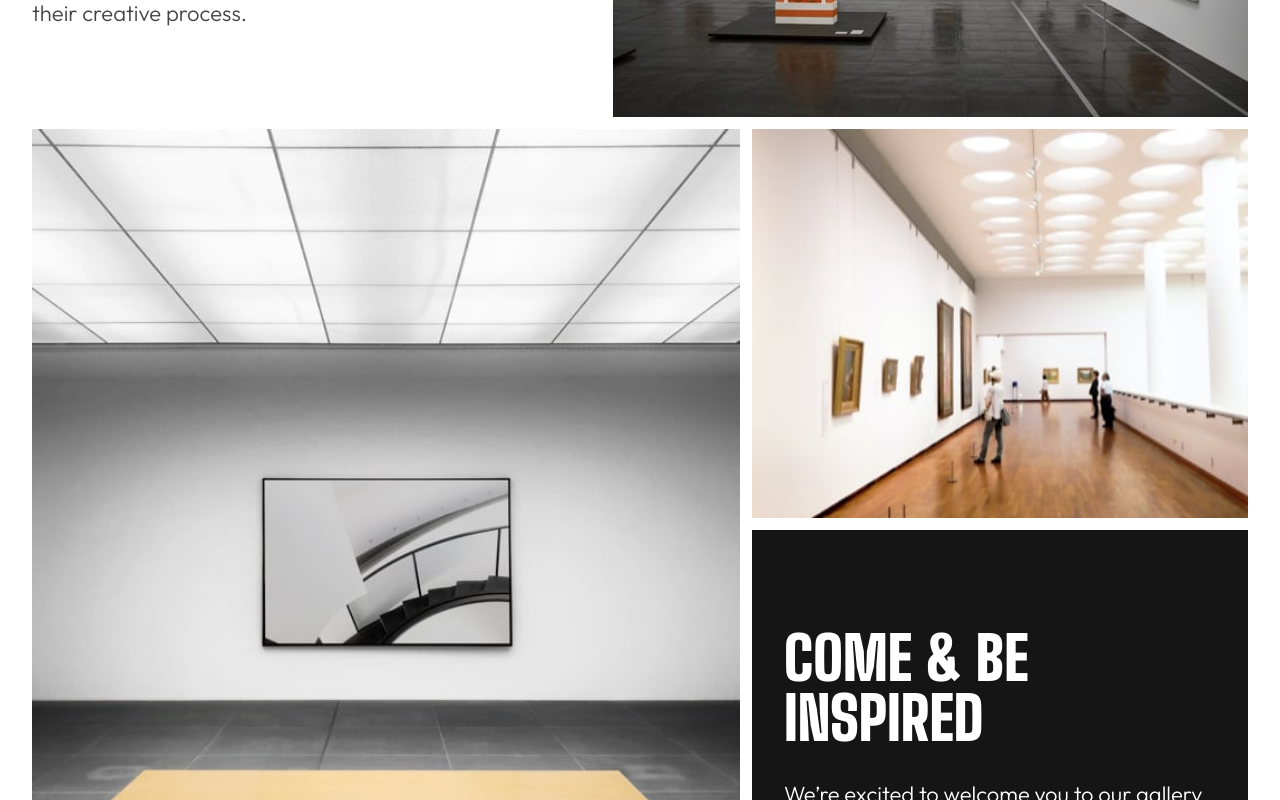
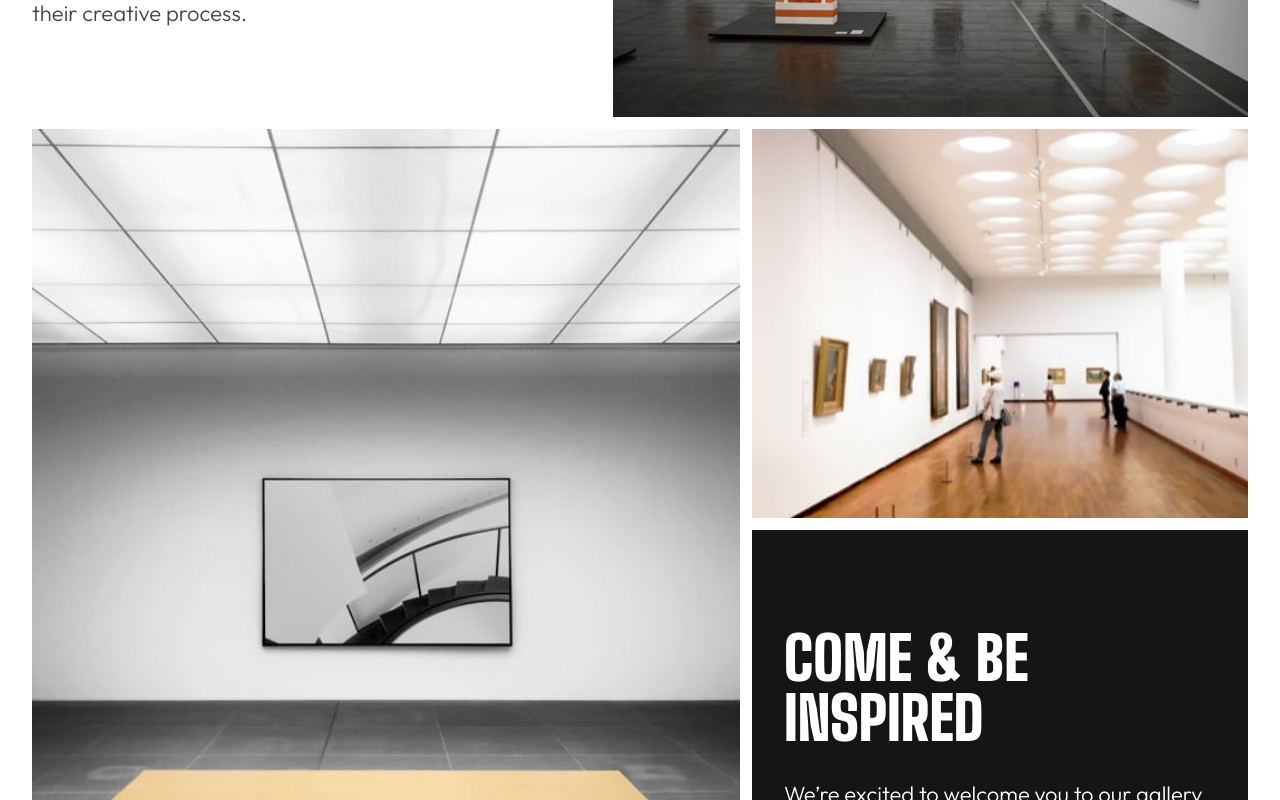
Before and after one commit to ltc870/artgallerywebsite, a React (Vite) app: page / in a window 1280 px wide. Shown: the part 2640-3440 px from the top of the page. Built offline with nearby package versions, Linux system fonts and the light colour scheme.

Commit message:
added object-fit:cover and height: 100% to images

```diff
--- a/src/components/Main.module.css
+++ b/src/components/Main.module.css
@@ -147,11 +147,13 @@
     }
 
     .mainImgTwo {
-        display: block;
+        height: 100%;
+        object-fit: cover;
     }
 
     .mainImgThree {
         height: 100%;
+        object-fit: cover;
     }
 
     .mainSubtextContainer {
```
